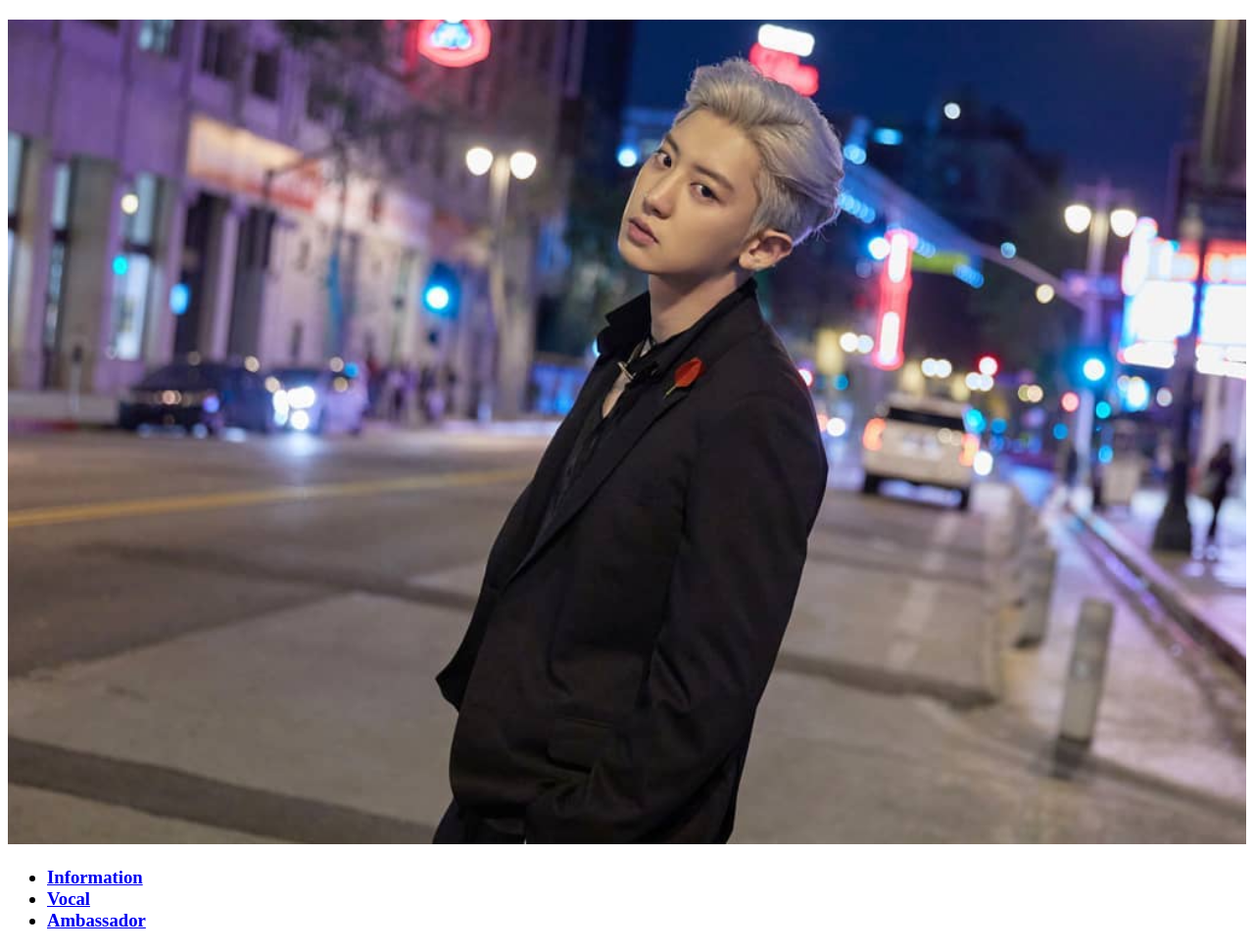
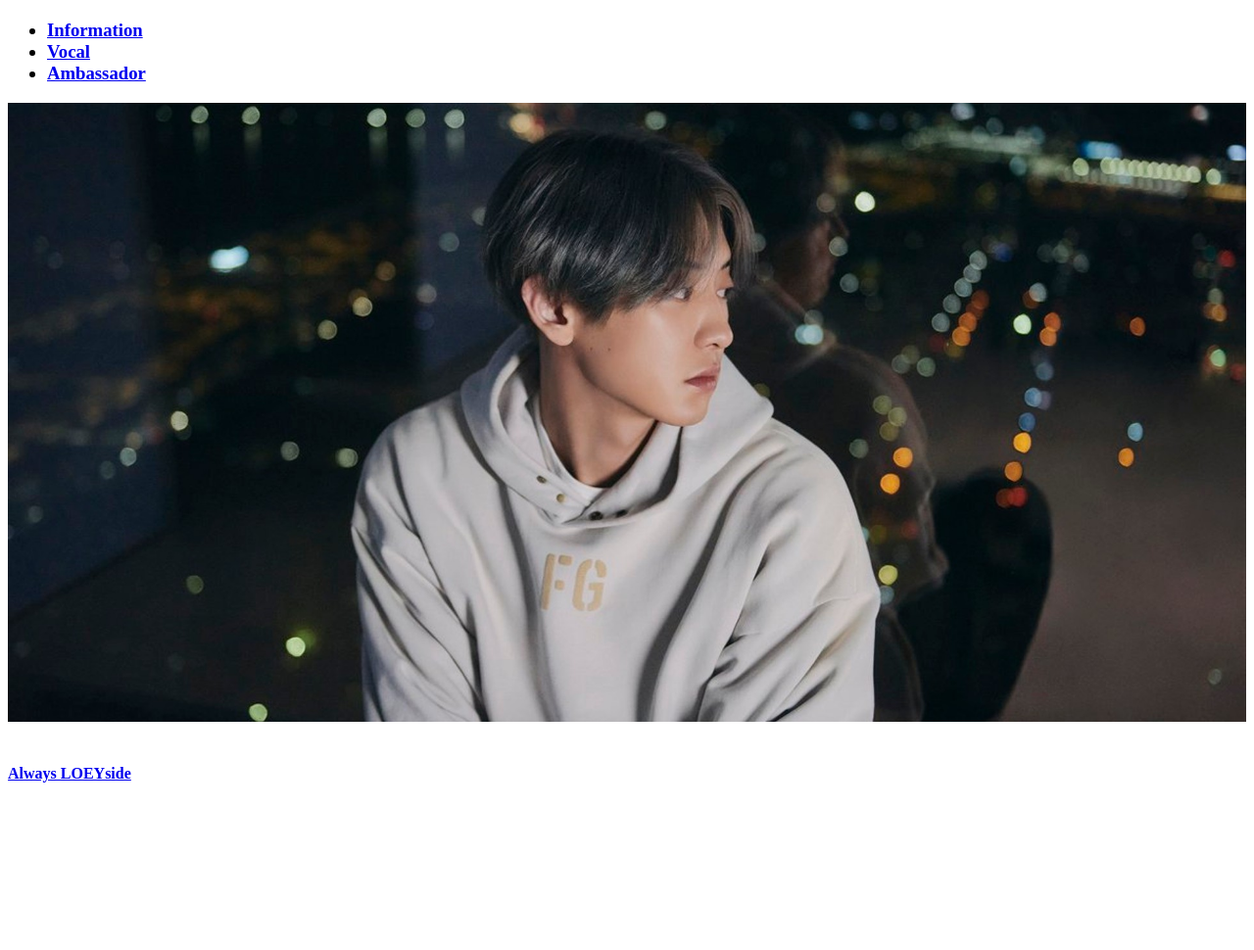
Before and after one commit to yeramssi/first-LOEY, a plain HTML site: page index.html in a window 1280 px wide. Shown: the part 60-1030 px from the top of the page at 98% size. After the commit the page ends 875 px from the top, so only its background shows below. Drawn offline with Linux system fonts and the light colour scheme.

Commit message:
2022.09.09
수정

```diff
--- a/index.html
+++ b/index.html
@@ -6,9 +6,12 @@
 </head>
 <body>
 <h1><a href="index.html">LOEY</h1>
-<img src="loey.jpg" width="100%">
-<h3><ul>
-  <li><a href="1.html">Information</li>
-  <li><a href="2.html">Vocal</li>
-  <li><a href="3.html">Ambassador</li>
-</ul></h3>
+  <h3><ul>
+    <li><a href="1.html">Information</li>
+    <li><a href="2.html">Vocal</li>
+    <li><a href="3.html">Ambassador</li>
+  </ul></h3>
+<img src="main.jpg" width="100%">
+
+<p style="margin-top:40px;"><a href="https://twitter.com/yeolmaefarmcom?ref_src=twsrc%5Egoogle%7Ctwcamp%5Eserp%7Ctwgr%5Eauthor" target="_blank"><strong>Always LOEYside</strong></p>
+</body>
```
Also changed, not shown: main.jpg (added).
